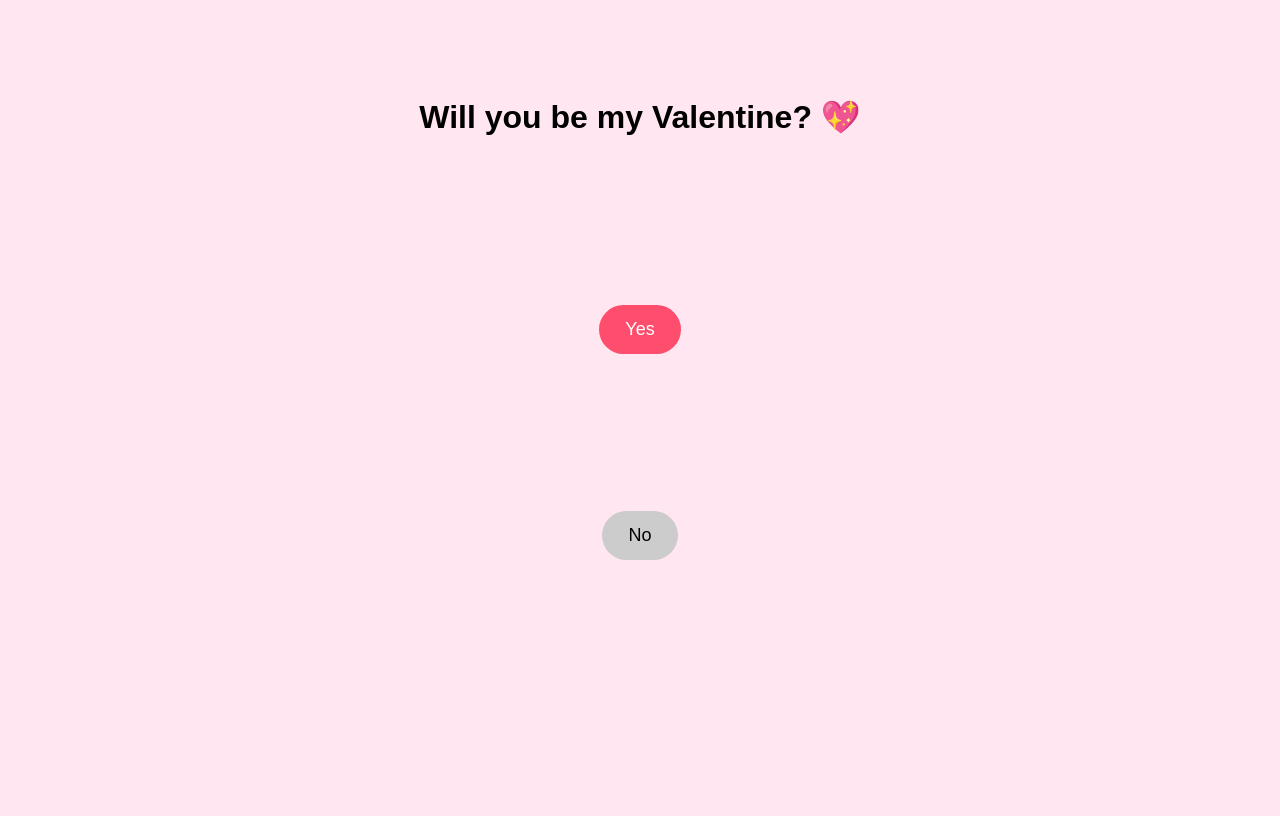
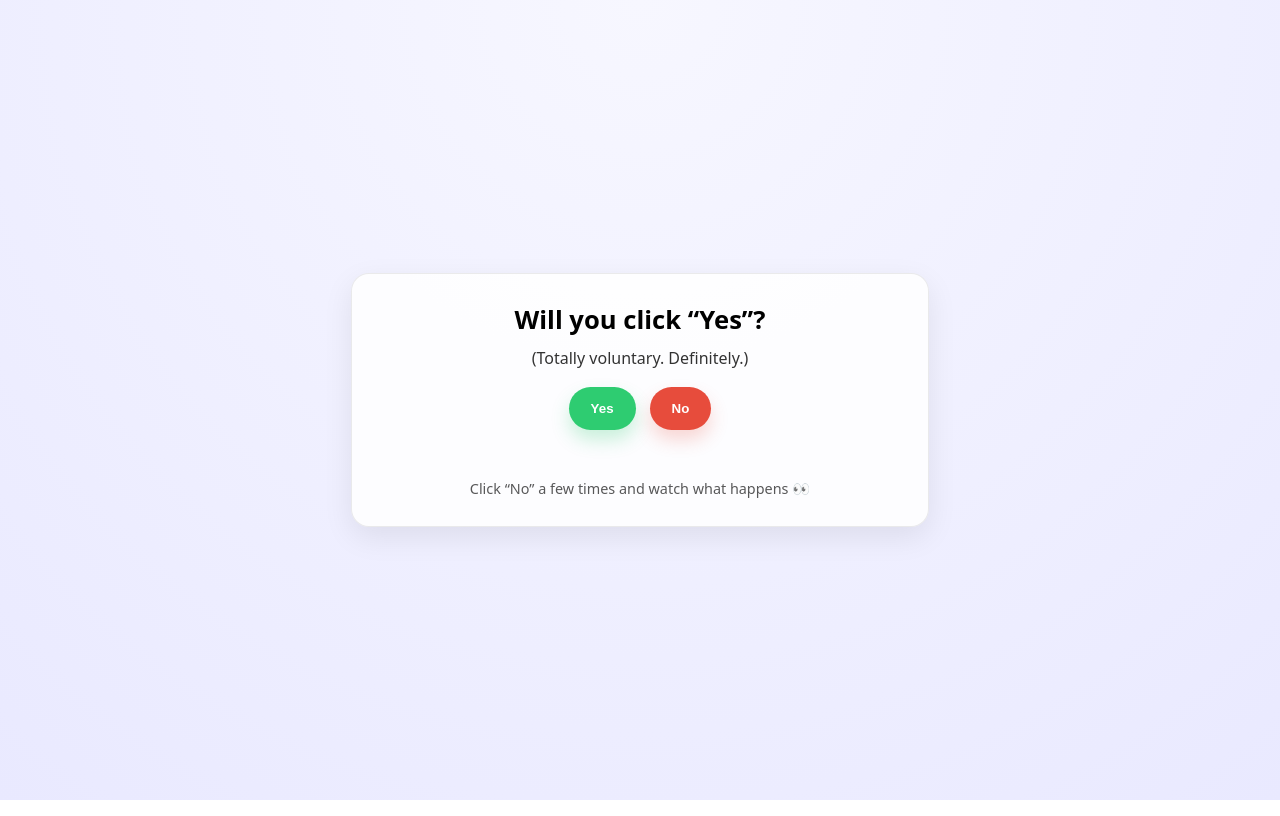
Before and after one commit to ayyappatippirishetti-gif/Wife, a plain HTML site: page index.html in a window 1280 px wide. Drawn offline with Linux system fonts and the light colour scheme.

Commit message:
Update index.html

```diff
--- a/index.html
+++ b/index.html
@@ -1,52 +1,124 @@
-<!DOCTYPE html>
-<html>
+<!doctype html>
+<html lang="en">
 <head>
-  <title>Happy Valentine ❤️</title>
+  <meta charset="utf-8" />
+  <meta name="viewport" content="width=device-width, initial-scale=1" />
+  <title>Definitely Not Coercive</title>
   <style>
+    :root { color-scheme: light dark; }
     body {
+      font-family: system-ui, -apple-system, Segoe UI, Roboto, sans-serif;
+      margin: 0;
+      min-height: 100vh;
       display: grid;
       place-items: center;
-      height: 100vh;
-      font-family: Arial, sans-serif;
-      background: #ffe6f0;
+      background: radial-gradient(circle at top, #f7f7ff, #e9e9ff);
+    }
+    .card {
+      background: rgba(255,255,255,0.85);
+      border: 1px solid rgba(0,0,0,0.08);
+      border-radius: 18px;
+      padding: 28px;
+      width: min(520px, calc(100vw - 32px));
+      box-shadow: 0 10px 30px rgba(0,0,0,0.08);
       text-align: center;
     }
+    h1 { margin: 0 0 10px; font-size: 1.6rem; }
+    p { margin: 0 0 18px; opacity: 0.8; }
+    .buttons {
+      display: flex;
+      gap: 14px;
+      justify-content: center;
+      align-items: center;
+      flex-wrap: wrap;
+      margin-top: 10px;
+    }
     button {
-      padding: 14px 26px;
-      font-size: 18px;
-      border-radius: 25px;
       border: none;
+      border-radius: 999px;
+      padding: 14px 22px;
+      font-weight: 700;
       cursor: pointer;
-      margin: 10px;
+      transform-origin: center;
+      transition: transform 200ms ease, filter 200ms ease, opacity 200ms ease;
+      user-select: none;
     }
-    #yes {
-      background: #ff4d6d;
+    #yesBtn {
+      background: #2ecc71;
       color: white;
+      box-shadow: 0 10px 18px rgba(46, 204, 113, 0.25);
     }
-    #no {
-      background: #ccc;
+    #noBtn {
+      background: #e74c3c;
+      color: white;
+      box-shadow: 0 10px 18px rgba(231, 76, 60, 0.22);
+    }
+    #msg {
+      margin-top: 16px;
+      min-height: 1.4em;
+      font-weight: 600;
+    }
+    .tiny-note {
+      margin-top: 10px;
+      font-size: 0.9rem;
+      opacity: 0.65;
     }
   </style>
 </head>
 <body>
+  <div class="card">
+    <h1>Will you click “Yes”?</h1>
+    <p>(Totally voluntary. Definitely.)</p>
 
-<h1>Will you be my Valentine? 💖</h1>
+    <div class="buttons">
+      <button id="yesBtn" aria-label="Yes">Yes</button>
+      <button id="noBtn" aria-label="No">No</button>
+    </div>
 
-<button id="yes" onclick="yesClicked()">Yes</button>
-<button id="no" onclick="noClicked()">No</button>
+    <div id="msg" aria-live="polite"></div>
+    <div class="tiny-note">Click “No” a few times and watch what happens 👀</div>
+  </div>
 
-<p id="msg"></p>
+  <script>
+    const yesBtn = document.getElementById("yesBtn");
+    const noBtn = document.getElementById("noBtn");
+    const msg = document.getElementById("msg");
 
-<script>
-function yesClicked() {
-  document.body.innerHTML =
-    "<h1>Yay! ❤️🥰</h1><p>You made my day!</p>";
-}
-function noClicked() {
-  document.getElementById("msg").innerText =
-    "Hmm… try again 😏";
-}
-</script>
+    let yesScale = 1;
+    let noScale = 1;
 
+    function applyScales() {
+      yesBtn.style.transform = `scale(${yesScale})`;
+      noBtn.style.transform = `scale(${noScale})`;
+      noBtn.style.opacity = String(Math.max(0.25, noScale)); // fades a bit as it shrinks
+    }
+
+    noBtn.addEventListener("click", () => {
+      // Make Yes grow faster than No shrinks
+      yesScale = Math.min(6, yesScale * 1.25);
+      noScale = Math.max(0.35, noScale * 0.92);
+
+      applyScales();
+
+      const lines = [
+        "Interesting choice…",
+        "Are you sure?",
+        "This is getting awkward.",
+        "Okay, but like… why?",
+        "At this point, “Yes” is right there."
+      ];
+      msg.textContent = lines[Math.floor(Math.random() * lines.length)];
+    });
+
+    yesBtn.addEventListener("click", () => {
+      msg.textContent = "✅ You clicked Yes! (Thank you for your totally free choice.)";
+      // Optional: reset after success
+      yesScale = 1;
+      noScale = 1;
+      applyScales();
+    });
+
+    applyScales();
+  </script>
 </body>
 </html>
```
